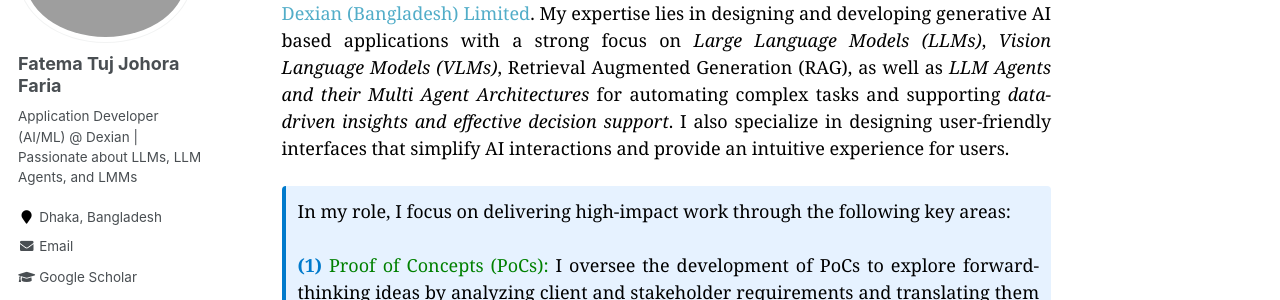
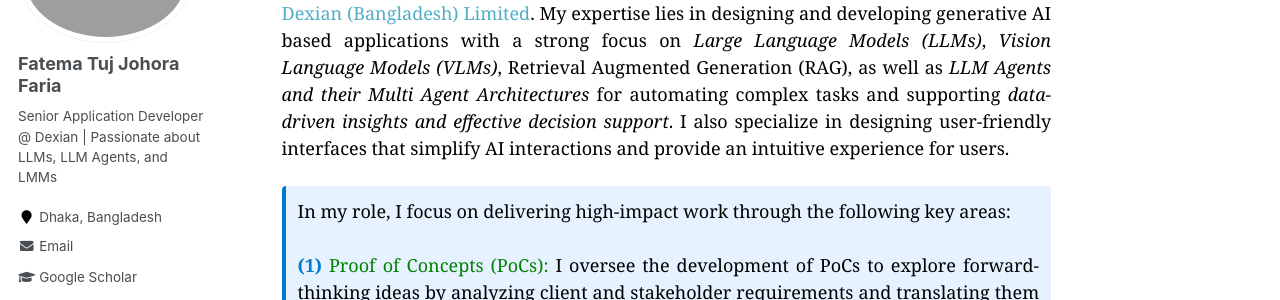
Before and after one commit to fatemafaria142/fatemafaria142.github.io, a Jekyll site: the page built from _pages/about.md, in a window 1280 px wide. Shown: the part 209-509 px from the top of the page. Built offline with Jekyll 4.4.1, drawn with Linux system fonts in a browser that asks for light colours; some web fonts are replaced.

Commit message:
Update config

```diff
--- a/_config.yml
+++ b/_config.yml
@@ -82,7 +82,7 @@ analytics:
 author:
   name             : "Fatema Tuj Johora Faria"
   avatar           : "profile1.png"
-  bio              : "Application Developer (AI/ML) @ Dexian | Passionate about LLMs, LLM Agents, and LMMs"
+  bio              : "Senior Application Developer @ Dexian | Passionate about LLMs, LLM Agents, and LMMs"
   location         : "Dhaka, Bangladesh"
   employer         :
   pubmed           : #"https://www.ncbi.nlm.nih.gov/pubmed/?term=john+snow"
```
